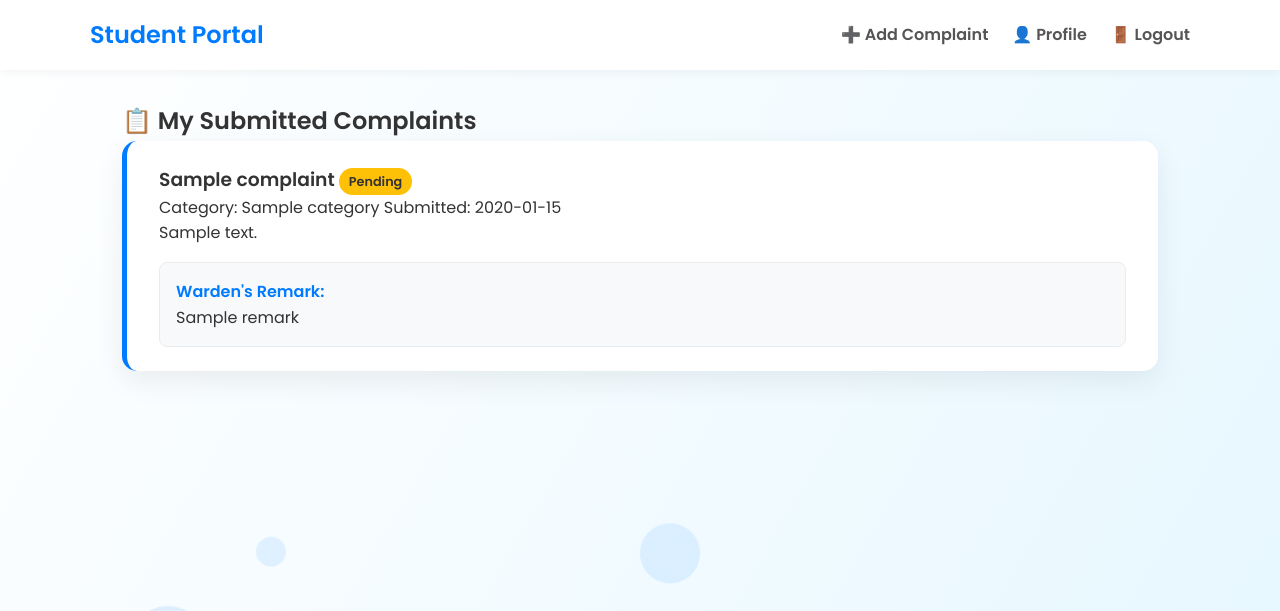
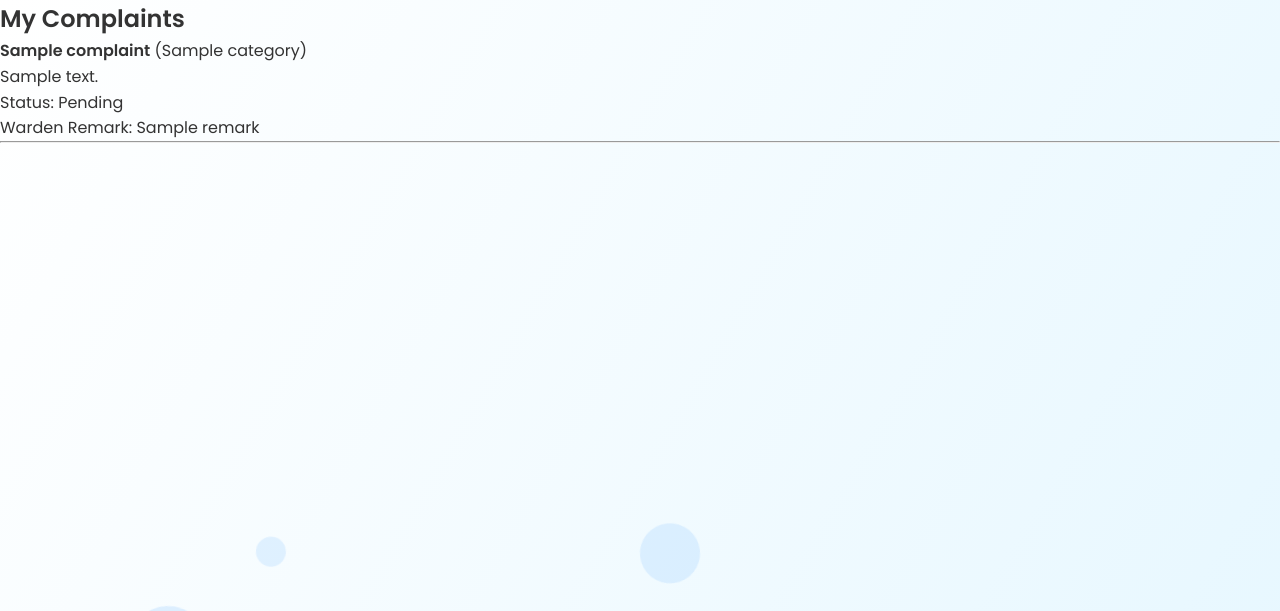
Before and after one commit to nikhilcollege91-netizen/hostel-complaint-system, a Flask app: template templates/my_complaints.html in a window 1280 px wide. Shown: the top 611 px of the page. Run offline with Flask 3, Linux system fonts and the light colour scheme; the template is opened without the code that fills it: most values are stand-ins (such as "Sample title", 1, 10 or a date in 2020).

Commit message:
Update my_complaints.html

```diff
--- a/templates/my_complaints.html
+++ b/templates/my_complaints.html
@@ -1,45 +1,26 @@
 {% extends "layout.html" %}
 {% block title %}My Complaints{% endblock %}
 {% block content %}
-<nav class="navbar">
-    <div class="nav-container">
-        <a class="nav-brand" href="{{ url_for('student_dashboard') }}">Student Portal</a>
-        <ul class="nav-links">
-            <li><a href="{{ url_for('add_complaint') }}">➕ Add Complaint</a></li>
-            <li><a href="{{ url_for('profile') }}">👤 Profile</a></li>
-            <li><a href="{{ url_for('logout') }}">🚪 Logout</a></li>
-        </ul>
-    </div>
-</nav>
+<h2>My Complaints</h2>
 
-<div class="container">
-    <h2>📋 My Submitted Complaints</h2>
-    <div class="complaint-list">
-        {% if complaints %}
-            {% for complaint in complaints %}
-                <div class="card complaint-card">
-                    <div class="complaint-header">
-                        <h3>{{ complaint.title }} <span class="badge badge-{{ complaint.status | lower | replace(' ', '-') }}">{{ complaint.status }}</span></h3>
-                        <span class="complaint-meta">Category: {{ complaint.category }}</span>
-                        <span class="complaint-meta">Submitted: {{ complaint.created_at.strftime('%Y-%m-%d') }}</span>
-                    </div>
-                    <p>{{ complaint.description }}</p>
-
-                    {% if complaint.proof_file %}
-                        <p><strong>Proof:</strong> <a href="{{ url_for('uploaded_file', filename=complaint.proof_file) }}" target="_blank">View Proof</a></p>
-                    {% endif %}
-
-                    {% if complaint.remark %}
-                        <div class="warden-remark">
-                            <strong>Warden's Remark:</strong>
-                            <p>{{ complaint.remark }}</p>
-                        </div>
-                    {% endif %}
-                </div>
-            {% endfor %}
-        {% else %}
-            <p>You have not submitted any complaints yet.</p>
-        {% endif %}
-    </div>
-</div>
+{% if complaints %}
+  <ul>
+  {% for c in complaints %}
+    <li>
+      <strong>{{ c.title }}</strong> ({{ c.category }})<br>
+      {{ c.description }}<br>
+      Status: {{ c.status }}<br>
+      {% if c.proof_file %}
+        <a href="{{ url_for('uploaded_file', filename=c.proof_file) }}" target="_blank">View Proof</a><br>
+      {% endif %}
+      {% if c.remark %}
+        Warden Remark: {{ c.remark }}
+      {% endif %}
+      <hr>
+    </li>
+  {% endfor %}
+  </ul>
+{% else %}
+  <p>No complaints yet.</p>
+{% endif %}
 {% endblock %}
```
